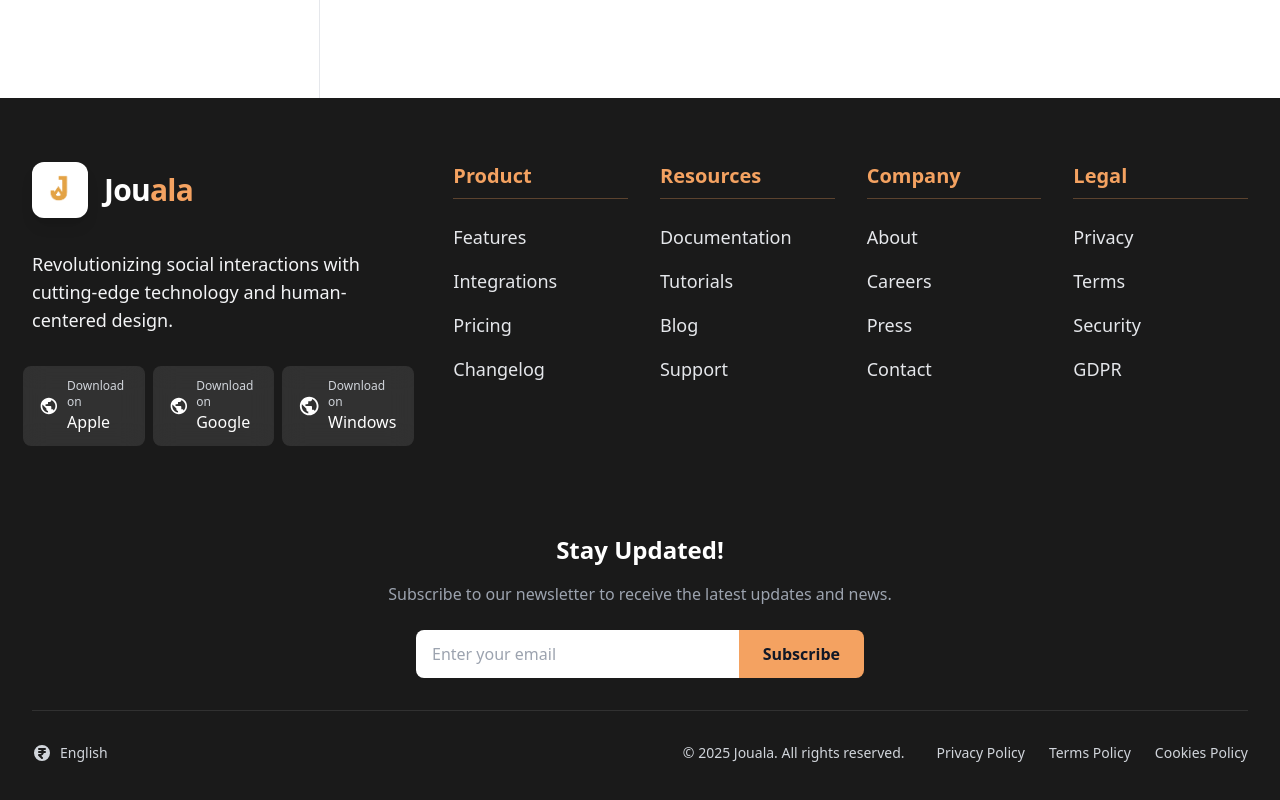
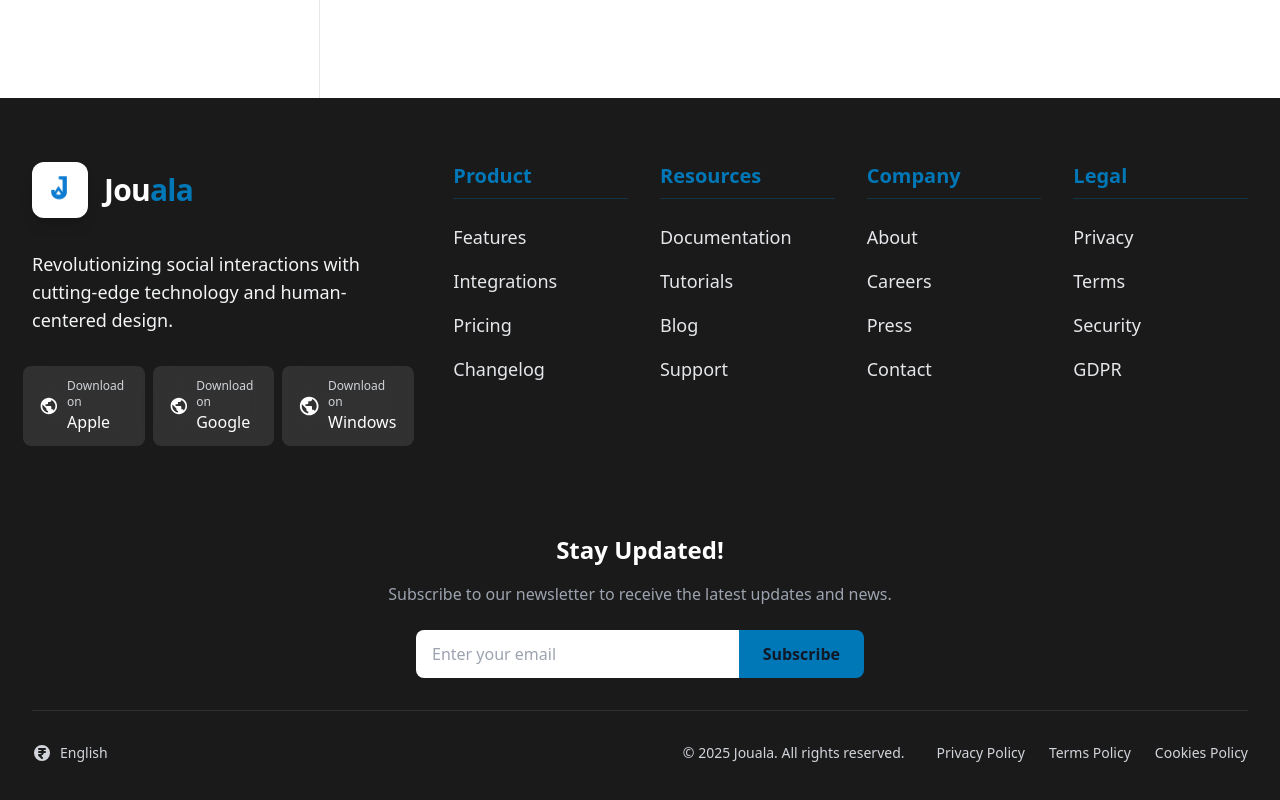
Before and after one commit to b0tjake/projetPfe, a React (Vite) app in the folder front-end/: page /settings in a window 1280 px wide. Shown: the part 766-1566 px from the top of the page. Built offline with nearby package versions, Linux system fonts and the light colour scheme; no server answers; sample sign-in values are in the browser's storage; a web font is replaced by a local one.

Commit message:
fix logo and footer

```diff
--- a/front-end/index.html
+++ b/front-end/index.html
@@ -2,7 +2,7 @@
 <html lang="en">
   <head>
     <meta charset="UTF-8" />
-    <link rel="icon" type="image/svg+xml" href="/jouala.svg" />
+    <link rel="icon" type="image/svg+xml" href="/public/Logo2.png" />
     <meta name="viewport" content="width=device-width, initial-scale=1.0" />
     <title>Jouala</title>
   </head>
--- a/front-end/src/components/Navbar.jsx
+++ b/front-end/src/components/Navbar.jsx
@@ -161,7 +161,7 @@ const Navbar = ({ setLoading }) => {
         <div className="flex justify-between h-16">
           <div className="flex items-center">
             <Link to="/" className="flex-shrink-0 flex items-center">
-              <img className="w-20 rounded-full" src="/src/assets/images/joualaLogo1.png" alt="Logo" />
+              <img className="w-20 rounded-full" src="/src/assets/images/Logo2.png" alt="Logo" />
             </Link>
 
             <div className="hidden sm:ml-6 sm:flex sm:space-x-4">
--- a/front-end/src/components/footer.jsx
+++ b/front-end/src/components/footer.jsx
@@ -9,10 +9,10 @@ const Footer = () => {
           <div className="lg:col-span-4">
             <div className="flex items-center mb-8">
               <div className="bg-[#ffffff]  rounded-xl mr-4 shadow-lg">
-                <img src="/src/assets/images/joualaLogo.png" className="w-14 text-white" />
+                <img src="/src/assets/images/Logo2.png" className="w-14 text-white" />
               </div>
               <h2 className="text-3xl font-bold tracking-tight">
-                Jou<span className="text-[#F4A261]">ala</span>
+                Jou<span className="text-[#0077B6]">ala</span>
               </h2>
             </div>
             <p className="text-lg text-gray-100 mb-8 max-w-md">
@@ -43,7 +43,7 @@ const Footer = () => {
 
           <div className="lg:col-span-8 grid grid-cols-2 md:grid-cols-4 gap-8">
             <div>
-              <h3 className="text-xl font-semibold mb-6 text-[#F4A261] border-b border-[#F4A261]/30 pb-2">
+              <h3 className="text-xl font-semibold mb-6 text-[#0077B6] border-b border-[#0077B6]/30 pb-2">
                 Product
               </h3>
               <ul className="space-y-4">
@@ -63,7 +63,7 @@ const Footer = () => {
             </div>
 
             <div>
-              <h3 className="text-xl font-semibold mb-6 text-[#F4A261] border-b border-[#F4A261]/30 pb-2">
+              <h3 className="text-xl font-semibold mb-6 text-[#0077B6] border-b border-[#0077B6]/30 pb-2">
                 Resources
               </h3>
               <ul className="space-y-4">
@@ -83,7 +83,7 @@ const Footer = () => {
             </div>
 
             <div>
-              <h3 className="text-xl font-semibold mb-6 text-[#F4A261] border-b border-[#F4A261]/30 pb-2">
+              <h3 className="text-xl font-semibold mb-6 text-[#0077B6] border-b border-[#0077B6]/30 pb-2">
                 Company
               </h3>
               <ul className="space-y-4">
@@ -101,7 +101,7 @@ const Footer = () => {
             </div>
 
             <div>
-              <h3 className="text-xl font-semibold mb-6 text-[#F4A261] border-b border-[#F4A261]/30 pb-2">
+              <h3 className="text-xl font-semibold mb-6 text-[#0077B6] border-b border-[#0077B6]/30 pb-2">
                 Legal
               </h3>
               <ul className="space-y-4">
@@ -136,7 +136,7 @@ const Footer = () => {
               placeholder="Enter your email"
               className="w-full px-4 py-3 rounded-l-lg bg-white text-black focus:outline-none"
             />
-            <button className="bg-[#F4A261] hover:bg-[#e68a45] px-6 py-3 rounded-r-lg font-semibold text-gray-900 transition-colors">
+            <button className="bg-[#0077B6] hover:bg-[#005f91] px-6 py-3 rounded-r-lg font-semibold text-gray-900 transition-colors">
               Subscribe
             </button>
           </div>
```
Also changed, not shown: front-end/public/logo2.png (added), front-end/src/assets/images/logo2.png (added).
